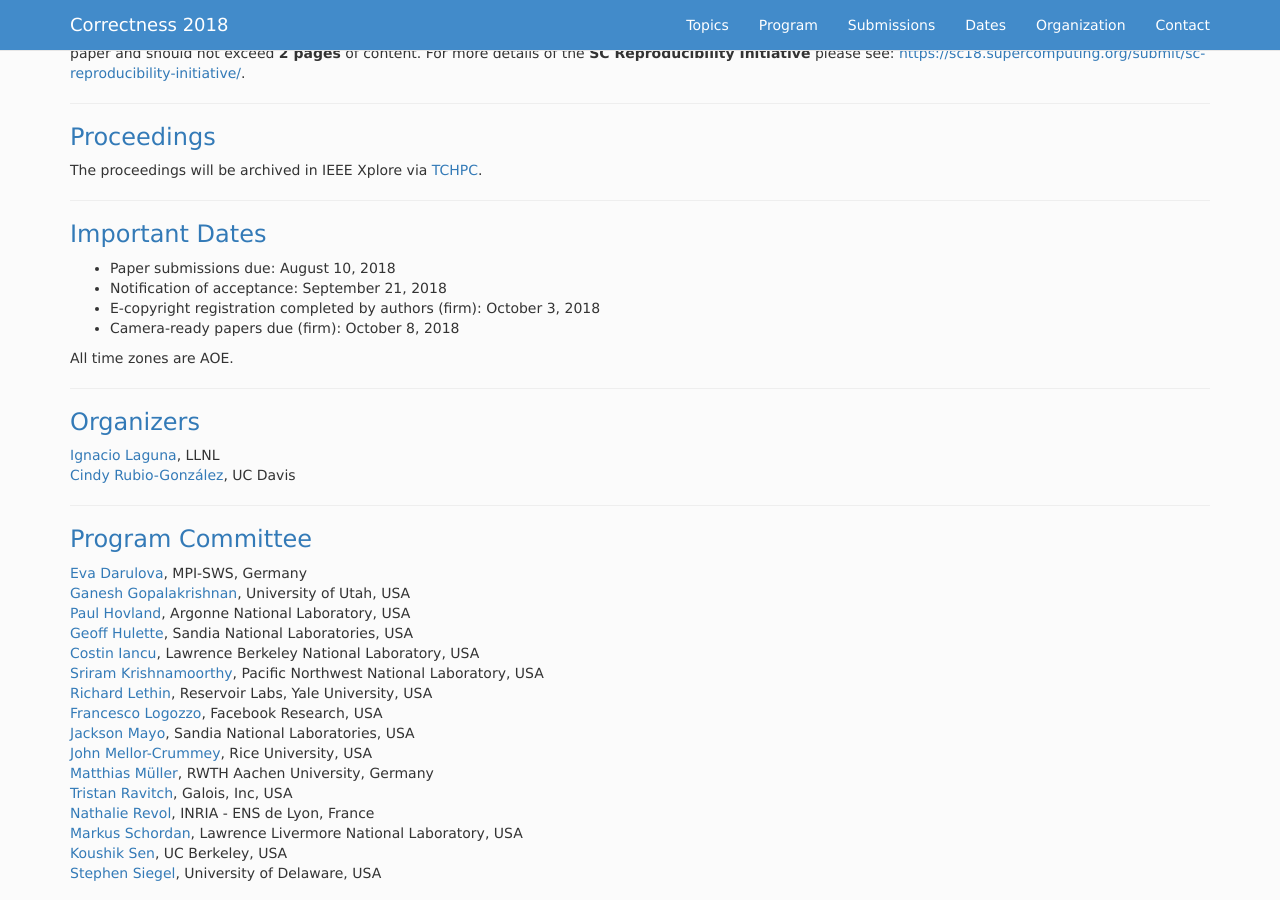
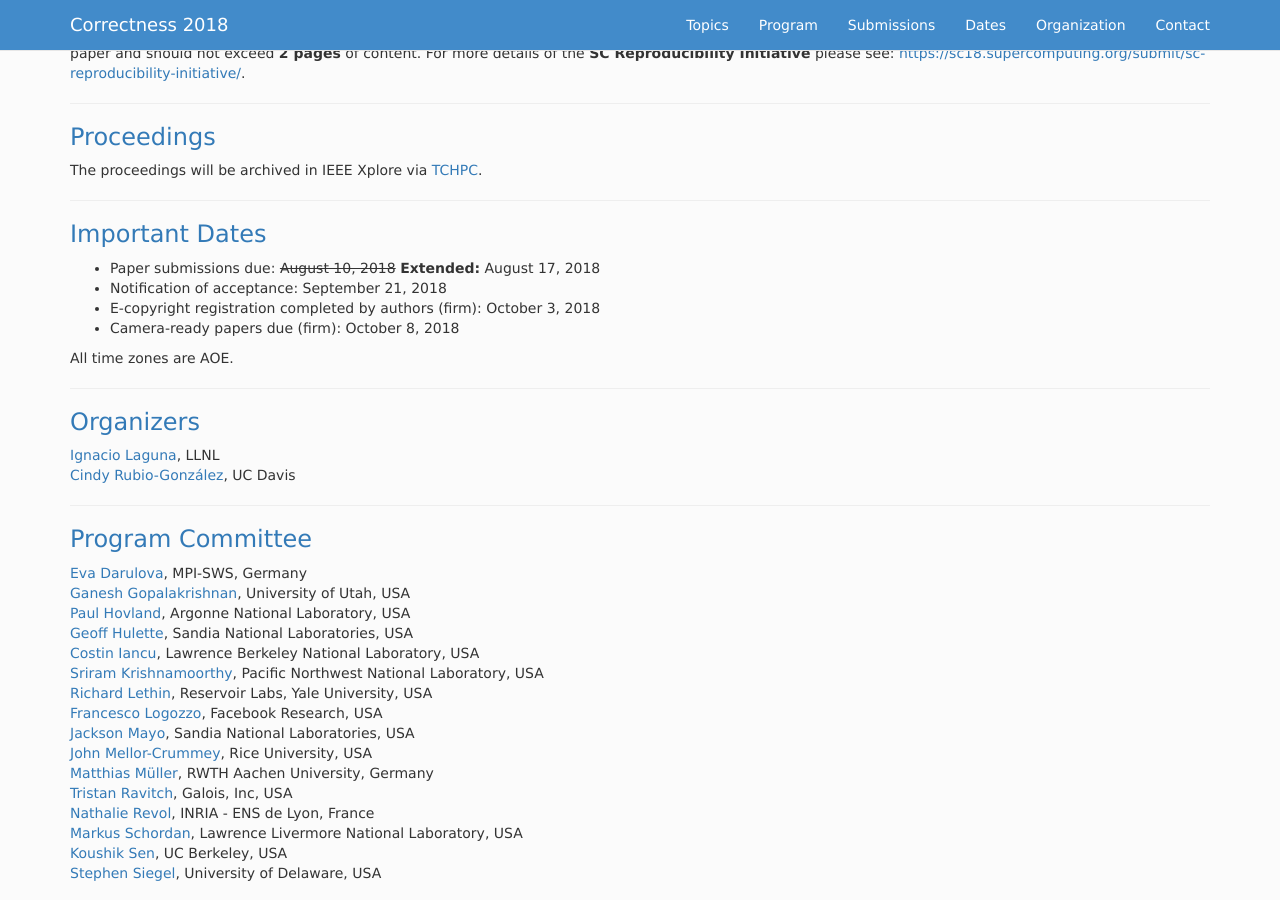
Before and after one commit to correctness-workshop/2018, a Jekyll site: the page built from index.md, in a window 1280 px wide and 900 px high, scrolled down 1632 px. Built offline with Jekyll 4.4.1, drawn with Linux system fonts in a browser that asks for light colours; nearby versions of some CDN libraries; the list of posts is cut into pages by our own code.

Commit message:
Update index.md

```diff
--- a/index.md
+++ b/index.md
@@ -96,7 +96,7 @@ The proceedings will be archived in IEEE Xplore via [TCHPC](https://tc.computer.
 ---
 ### <a class="anchor" name="dates"> Important Dates </a>
 
-* Paper submissions due: August 10, 2018
+* Paper submissions due: ~~August 10, 2018~~ **Extended:** August 17, 2018
 * Notification of acceptance: September 21, 2018
 * E-copyright registration completed by authors (firm): October 3, 2018
 * Camera-ready papers due (firm): October 8, 2018
```
